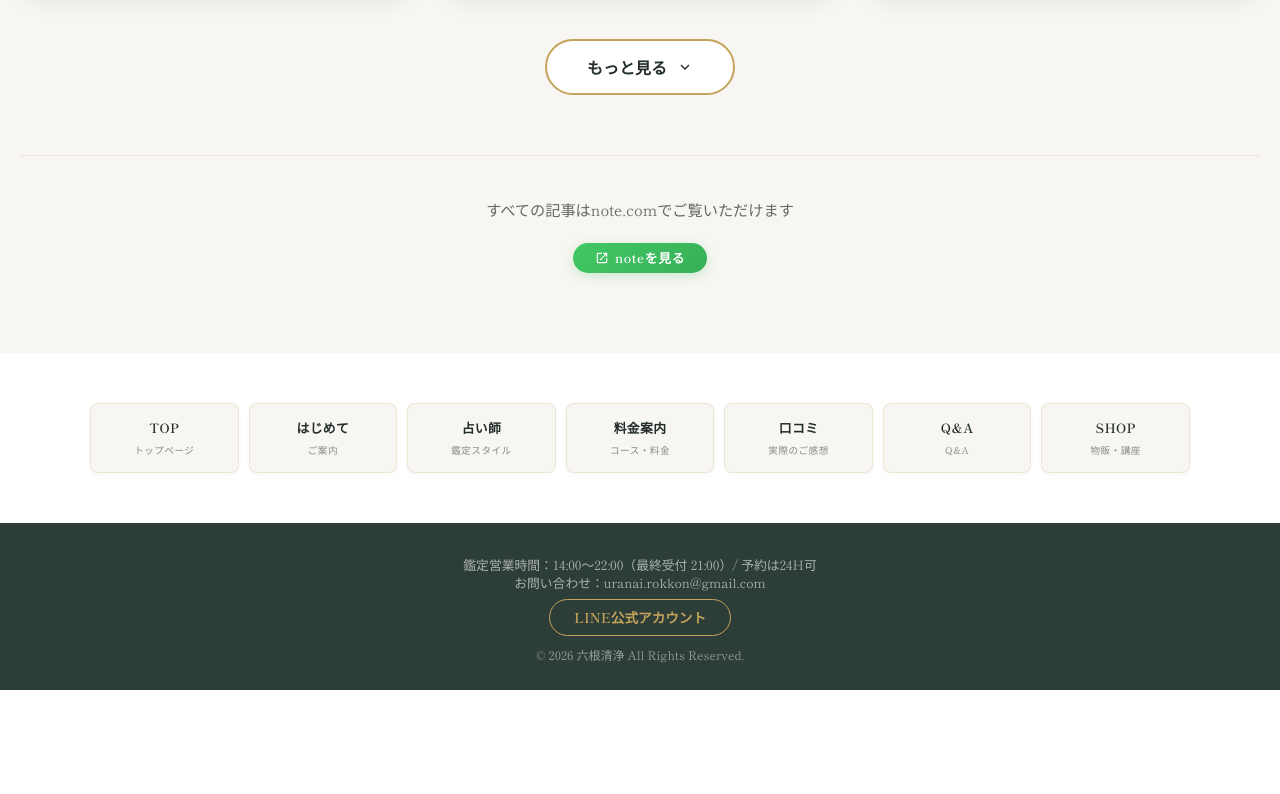
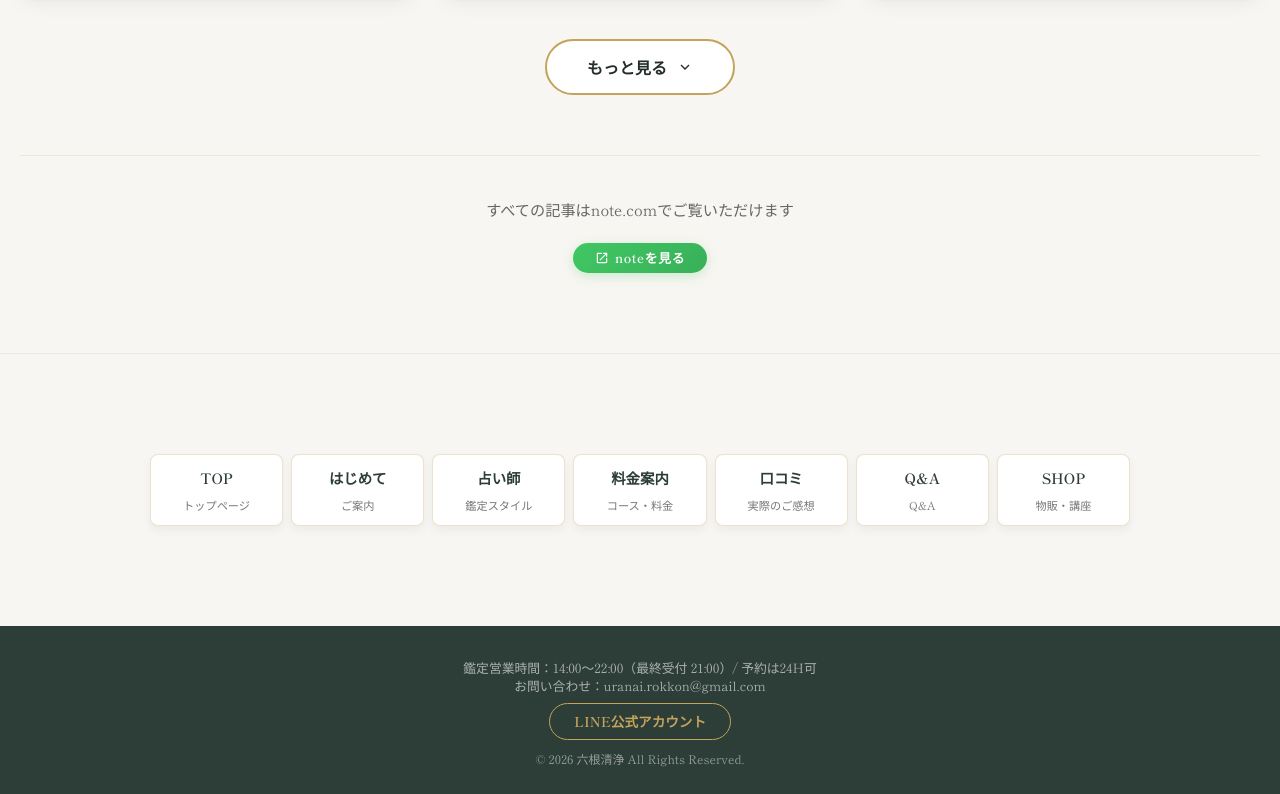
Before and after one commit to haseatsu114514-dot/uranai_rokkon, a website: page blog.html in a window 1280 px wide. Shown: the part 1821-2615 px from the top of the page. Before the commit the page ends 2511 px from the top, so only its background shows below. Drawn offline with Linux system fonts and the light colour scheme; no server answers.

Commit message:
Unify blog page links layout with main site (use standard .page-link-card)

```diff
--- a/blog.html
+++ b/blog.html
@@ -528,35 +528,36 @@
         </section>
 
         <!-- ページ導線 -->
-        <section class="blog-page-links">
-            <div class="blog-page-links-inner">
-                <a href="index.html" class="blog-page-link-card">
-                    <span class="blog-page-link-title">TOP</span>
-                    <span class="blog-page-link-desc">トップページ</span>
+        <!-- ページ導線 -->
+        <section class="page-links">
+            <div class="page-links-container">
+                <a href="index.html" class="page-link-card">
+                    <span class="page-link-title">TOP</span>
+                    <span class="page-link-desc">トップページ</span>
                 </a>
-                <a href="beginner.html" class="blog-page-link-card">
-                    <span class="blog-page-link-title">はじめて</span>
-                    <span class="blog-page-link-desc">ご案内</span>
+                <a href="beginner.html" class="page-link-card">
+                    <span class="page-link-title">はじめて</span>
+                    <span class="page-link-desc">ご案内</span>
                 </a>
-                <a href="about.html" class="blog-page-link-card">
-                    <span class="blog-page-link-title">占い師</span>
-                    <span class="blog-page-link-desc">鑑定スタイル</span>
+                <a href="about.html" class="page-link-card">
+                    <span class="page-link-title">占い師</span>
+                    <span class="page-link-desc">鑑定スタイル</span>
                 </a>
-                <a href="pricing.html" class="blog-page-link-card">
-                    <span class="blog-page-link-title">料金案内</span>
-                    <span class="blog-page-link-desc">コース・料金</span>
+                <a href="pricing.html" class="page-link-card">
+                    <span class="page-link-title">料金案内</span>
+                    <span class="page-link-desc">コース・料金</span>
                 </a>
-                <a href="testimonials.html" class="blog-page-link-card">
-                    <span class="blog-page-link-title">口コミ</span>
-                    <span class="blog-page-link-desc">実際のご感想</span>
+                <a href="testimonials.html" class="page-link-card">
+                    <span class="page-link-title">口コミ</span>
+                    <span class="page-link-desc">実際のご感想</span>
                 </a>
-                <a href="faq.html" class="blog-page-link-card">
-                    <span class="blog-page-link-title">Q&amp;A</span>
-                    <span class="blog-page-link-desc">Q&amp;A</span>
+                <a href="faq.html" class="page-link-card">
+                    <span class="page-link-title">Q&amp;A</span>
+                    <span class="page-link-desc">Q&amp;A</span>
                 </a>
-                <a href="https://uranairokkon.base.shop" class="blog-page-link-card" target="_blank">
-                    <span class="blog-page-link-title">SHOP</span>
-                    <span class="blog-page-link-desc">物販・講座</span>
+                <a href="https://uranairokkon.base.shop" class="page-link-card" target="_blank">
+                    <span class="page-link-title">SHOP</span>
+                    <span class="page-link-desc">物販・講座</span>
                 </a>
             </div>
         </section>
--- a/css/blog.css
+++ b/css/blog.css
@@ -401,69 +401,5 @@
     }
 }
 
-/* ========== ページ導線セクション (6カラム対応) ========== */
-.blog-page-links {
-    padding: 50px 20px;
-    background: #fff;
-}
-
-.blog-page-links-inner {
-    max-width: 1100px;
-    margin: 0 auto;
-    display: grid;
-    /* Update to fit 7 items */
-    grid-template-columns: repeat(auto-fit, minmax(100px, 1fr));
-    gap: 10px;
-}
-
-.blog-page-link-card {
-    background: var(--color-cream);
-    border: 1px solid rgba(196, 163, 90, 0.2);
-    border-radius: 8px;
-    padding: 12px 4px;
-    /* Reduced side padding */
-    display: flex;
-    flex-direction: column;
-    align-items: center;
-    justify-content: center;
-    text-decoration: none;
-    transition: all 0.3s ease;
-    box-shadow: 0 2px 4px rgba(0, 0, 0, 0.03);
-}
-
-.blog-page-link-card:hover {
-    transform: translateY(-3px);
-    box-shadow: 0 6px 14px rgba(196, 163, 90, 0.15);
-    background: #fff;
-    border-color: var(--color-gold);
-}
-
-.blog-page-link-title {
-    font-size: 0.8rem;
-    /* Reduced from 0.75rem? Wait, it was 0.75 and seemed small enough but main site was 0.9->0.9rem? Let's check main site usage. Main site has 0.9rem */
-    /* Wait, checking style.css I set it to 0.9rem. blog.css was 0.75rem. Let's make it consistent or at least fit. 0.85rem is safe. */
-    font-weight: 600;
-    color: var(--color-primary-dark);
-    margin-bottom: 3px;
-    letter-spacing: 0.03em;
-    font-family: var(--font-mincho);
-}
-
-.blog-page-link-desc {
-    font-size: 0.6rem;
-    color: #888;
-    text-transform: uppercase;
-    letter-spacing: 0.05em;
-}
-
-@media (max-width: 768px) {
-    .blog-page-link-card {
-        min-width: 45%;
-        flex: 1 1 45%;
-    }
-
-    /* モバイル表示ではページ導線ボタンを非表示 */
-    .blog-page-links {
-        display: none;
-    }
-}
+/* ========== ページ導線セクション (共通スタイル使用のため削除) ========== */
+/* .page-links, .page-links-container, .page-link-card in style.css */
--- a/css/style.css
+++ b/css/style.css
@@ -1137,9 +1137,11 @@ a {
 .page-links-container,
 .page-links-inner {
     display: grid;
-    /* 7-8個のボタンを1列に収めるための設定 */
-    grid-template-columns: repeat(auto-fit, minmax(100px, 1fr));
-    gap: 10px;
+    /* Force single row for any number of items */
+    grid-auto-flow: column;
+    grid-auto-columns: 1fr;
+    gap: 8px;
+    /* Reduced gap */
     max-width: 1000px;
     margin: 40px auto;
     padding: 0 10px;
@@ -1148,8 +1150,8 @@ a {
 .page-link-card {
     position: relative;
     overflow: hidden;
-    /* 1列に収めるためにパディング縮小 */
-    padding: 15px 5px;
+    /* Further reduced padding for single row */
+    padding: 10px 2px;
     background: #fff;
     border: 1px solid rgba(196, 163, 90, 0.3);
     border-radius: 8px;
```
